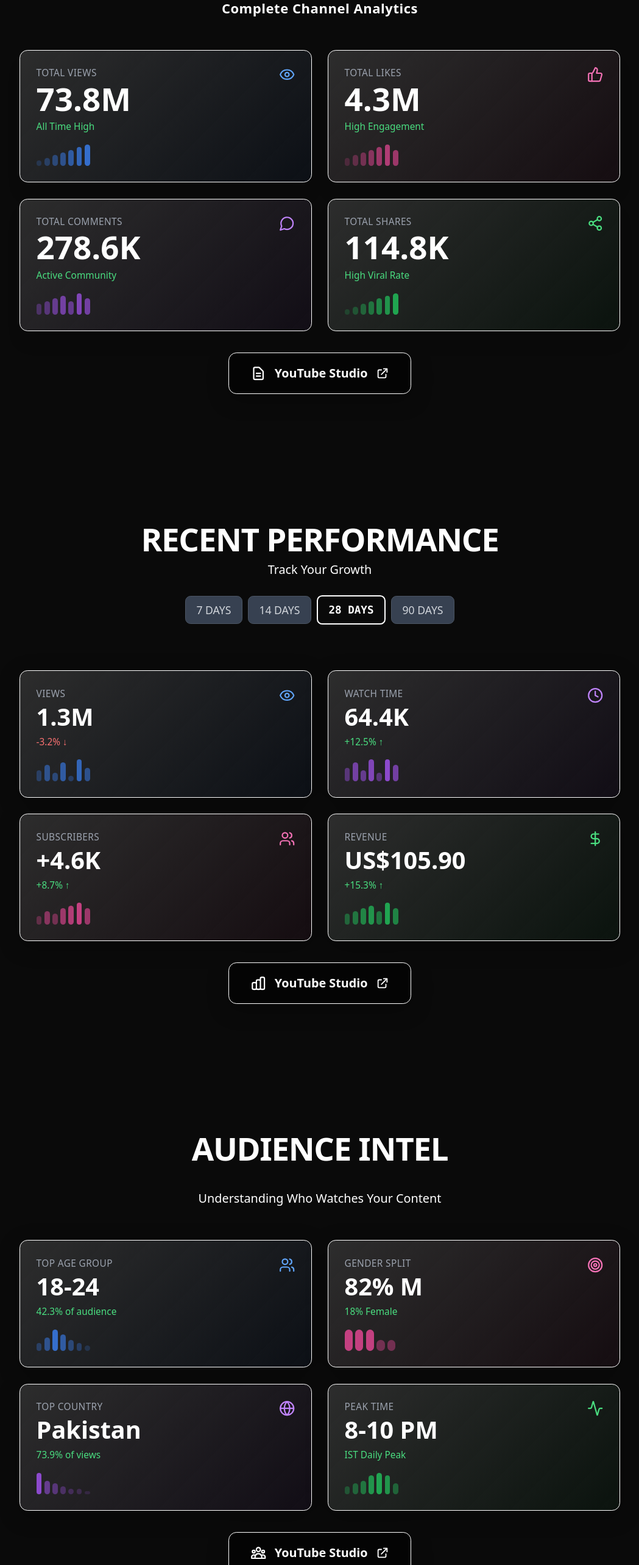
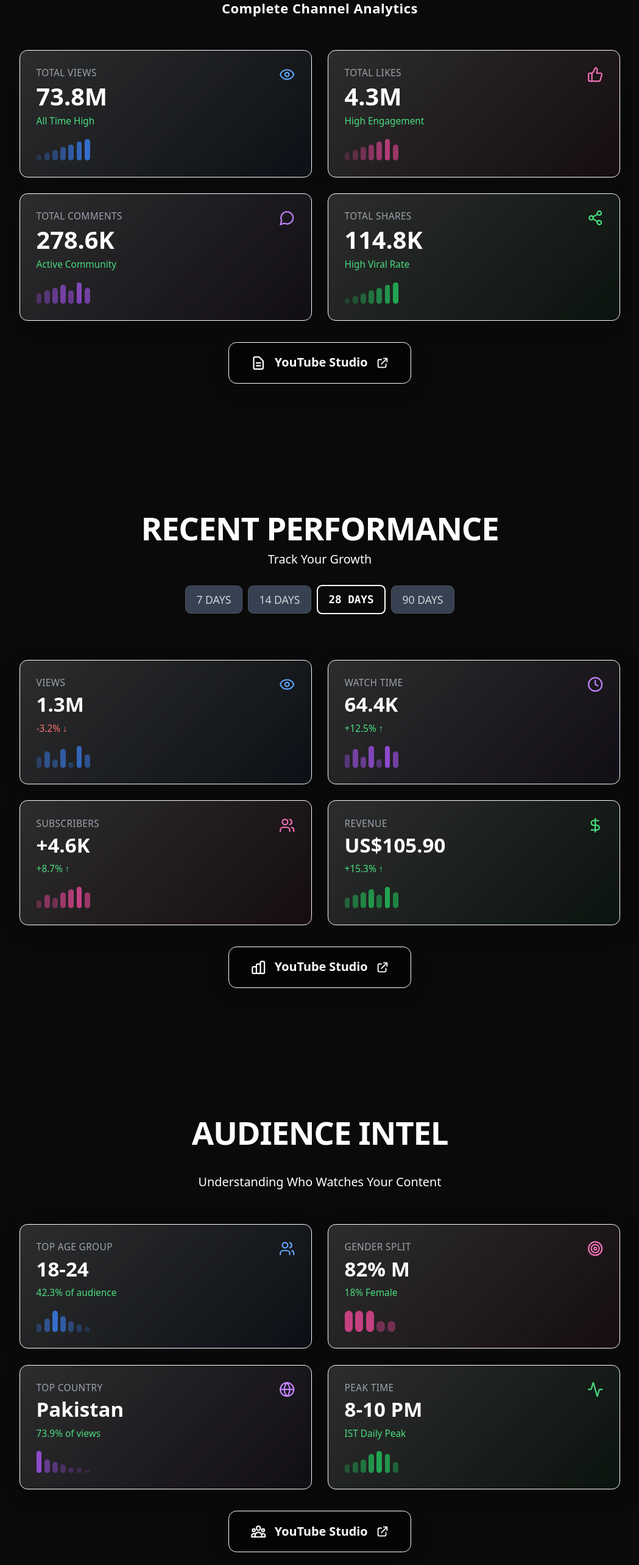
Before and after one commit to Ahmed-Umer-Farooq/Mr-Abu, a React (Vite) app: page / in a window 1280 px wide. Shown: the part 1115-3681 px from the top of the page at 61% size, without its empty margins (115-1164 px from the left). Built offline with nearby package versions, Linux system fonts and the light colour scheme.

Commit message:
Reduce all sizes significantly

```diff
--- a/src/App.tsx
+++ b/src/App.tsx
@@ -211,7 +211,7 @@ const App = React.memo(() => {
                 <div className="flex items-start justify-between mb-4">
                   <div>
                     <p className="text-gray-400 text-sm font-medium uppercase tracking-wide">Total Views</p>
-                    <p className="text-5xl font-bold text-white mt-1">73.8M</p>
+                    <p className="text-3xl md:text-4xl font-bold text-white mt-1">73.8M</p>
                     <div className="flex items-center gap-1 mt-2">
                       <span className="text-green-400 text-sm font-medium">All Time High</span>
                     </div>
@@ -234,7 +234,7 @@ const App = React.memo(() => {
                 <div className="flex items-start justify-between mb-4">
                   <div>
                     <p className="text-gray-400 text-sm font-medium uppercase tracking-wide">Total Likes</p>
-                    <p className="text-5xl font-bold text-white mt-1">4.3M</p>
+                    <p className="text-3xl md:text-4xl font-bold text-white mt-1">4.3M</p>
                     <div className="flex items-center gap-1 mt-2">
                       <span className="text-green-400 text-sm font-medium">High Engagement</span>
                     </div>
@@ -257,7 +257,7 @@ const App = React.memo(() => {
                 <div className="flex items-start justify-between mb-4">
                   <div>
                     <p className="text-gray-400 text-sm font-medium uppercase tracking-wide">Total Comments</p>
-                    <p className="text-5xl font-bold text-white mt-1">278.6K</p>
+                    <p className="text-3xl md:text-4xl font-bold text-white mt-1">278.6K</p>
                     <div className="flex items-center gap-1 mt-2">
                       <span className="text-green-400 text-sm font-medium">Active Community</span>
                     </div>
@@ -280,7 +280,7 @@ const App = React.memo(() => {
                 <div className="flex items-start justify-between mb-4">
                   <div>
                     <p className="text-gray-400 text-sm font-medium uppercase tracking-wide">Total Shares</p>
-                    <p className="text-5xl font-bold text-white mt-1">114.8K</p>
+                    <p className="text-3xl md:text-4xl font-bold text-white mt-1">114.8K</p>
                     <div className="flex items-center gap-1 mt-2">
                       <span className="text-green-400 text-sm font-medium">High Viral Rate</span>
                     </div>
@@ -364,7 +364,7 @@ const App = React.memo(() => {
                 <div className="flex items-start justify-between mb-4">
                   <div>
                     <p className="text-gray-400 text-sm font-medium uppercase tracking-wide">Views</p>
-                    <p className="text-4xl font-bold text-white mt-1">1.3M</p>
+                    <p className="text-2xl md:text-3xl font-bold text-white mt-1">1.3M</p>
                     <div className="flex items-center gap-1 mt-2">
                       <span className="text-red-400 text-sm font-medium">-3.2% ↓</span>
                     </div>
@@ -387,7 +387,7 @@ const App = React.memo(() => {
                 <div className="flex items-start justify-between mb-4">
                   <div>
                     <p className="text-gray-400 text-sm font-medium uppercase tracking-wide">Watch Time</p>
-                    <p className="text-4xl font-bold text-white mt-1">64.4K</p>
+                    <p className="text-2xl md:text-3xl font-bold text-white mt-1">64.4K</p>
                     <div className="flex items-center gap-1 mt-2">
                       <span className="text-green-400 text-sm font-medium">+12.5% ↑</span>
                     </div>
@@ -410,7 +410,7 @@ const App = React.memo(() => {
                 <div className="flex items-start justify-between mb-4">
                   <div>
                     <p className="text-gray-400 text-sm font-medium uppercase tracking-wide">Subscribers</p>
-                    <p className="text-4xl font-bold text-white mt-1">+4.6K</p>
+                    <p className="text-2xl md:text-3xl font-bold text-white mt-1">+4.6K</p>
                     <div className="flex items-center gap-1 mt-2">
                       <span className="text-green-400 text-sm font-medium">+8.7% ↑</span>
                     </div>
@@ -433,7 +433,7 @@ const App = React.memo(() => {
                 <div className="flex items-start justify-between mb-4">
                   <div>
                     <p className="text-gray-400 text-sm font-medium uppercase tracking-wide">Revenue</p>
-                    <p className="text-4xl font-bold text-white mt-1">US$105.90</p>
+                    <p className="text-2xl md:text-3xl font-bold text-white mt-1">US$105.90</p>
                     <div className="flex items-center gap-1 mt-2">
                       <span className="text-green-400 text-sm font-medium">+15.3% ↑</span>
                     </div>
@@ -500,7 +500,7 @@ const App = React.memo(() => {
                 <div className="flex items-start justify-between mb-4">
                   <div>
                     <p className="text-gray-400 text-sm font-medium uppercase tracking-wide">Top Age Group</p>
-                    <p className="text-4xl font-bold text-white mt-1">18-24</p>
+                    <p className="text-2xl md:text-3xl font-bold text-white mt-1">18-24</p>
                     <div className="flex items-center gap-1 mt-2">
                       <span className="text-green-400 text-sm font-medium">42.3% of audience</span>
                     </div>
@@ -523,7 +523,7 @@ const App = React.memo(() => {
                 <div className="flex items-start justify-between mb-4">
                   <div>
                     <p className="text-gray-400 text-sm font-medium uppercase tracking-wide">Gender Split</p>
-                    <p className="text-4xl font-bold text-white mt-1">82% M</p>
+                    <p className="text-2xl md:text-3xl font-bold text-white mt-1">82% M</p>
                     <div className="flex items-center gap-1 mt-2">
                       <span className="text-green-400 text-sm font-medium">18% Female</span>
                     </div>
@@ -544,7 +544,7 @@ const App = React.memo(() => {
                 <div className="flex items-start justify-between mb-4">
                   <div>
                     <p className="text-gray-400 text-sm font-medium uppercase tracking-wide">Top Country</p>
-                    <p className="text-4xl font-bold text-white mt-1">Pakistan</p>
+                    <p className="text-2xl md:text-3xl font-bold text-white mt-1">Pakistan</p>
                     <div className="flex items-center gap-1 mt-2">
                       <span className="text-green-400 text-sm font-medium">73.9% of views</span>
                     </div>
@@ -567,7 +567,7 @@ const App = React.memo(() => {
                 <div className="flex items-start justify-between mb-4">
                   <div>
                     <p className="text-gray-400 text-sm font-medium uppercase tracking-wide">Peak Time</p>
-                    <p className="text-4xl font-bold text-white mt-1">8-10 PM</p>
+                    <p className="text-2xl md:text-3xl font-bold text-white mt-1">8-10 PM</p>
                     <div className="flex items-center gap-1 mt-2">
                       <span className="text-green-400 text-sm font-medium">IST Daily Peak</span>
                     </div>
--- a/src/styles/globals.css
+++ b/src/styles/globals.css
@@ -1,7 +1,7 @@
 @custom-variant dark (&:is(.dark *));
 
 :root {
-  --font-size: 14px;
+  --font-size: 13px;
   --background: #0a0a0a;
   --foreground: #ffffff;
   --card: rgba(26, 26, 26, 0.8);
```
